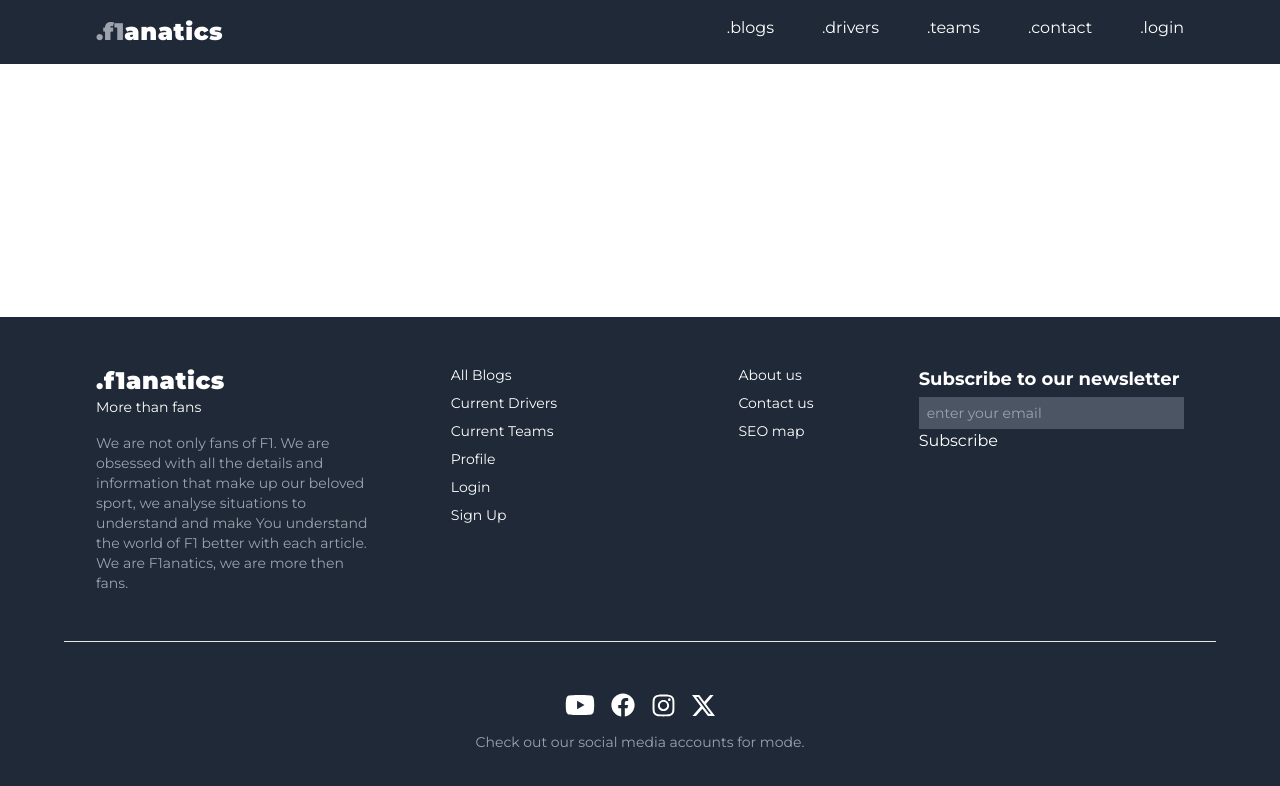
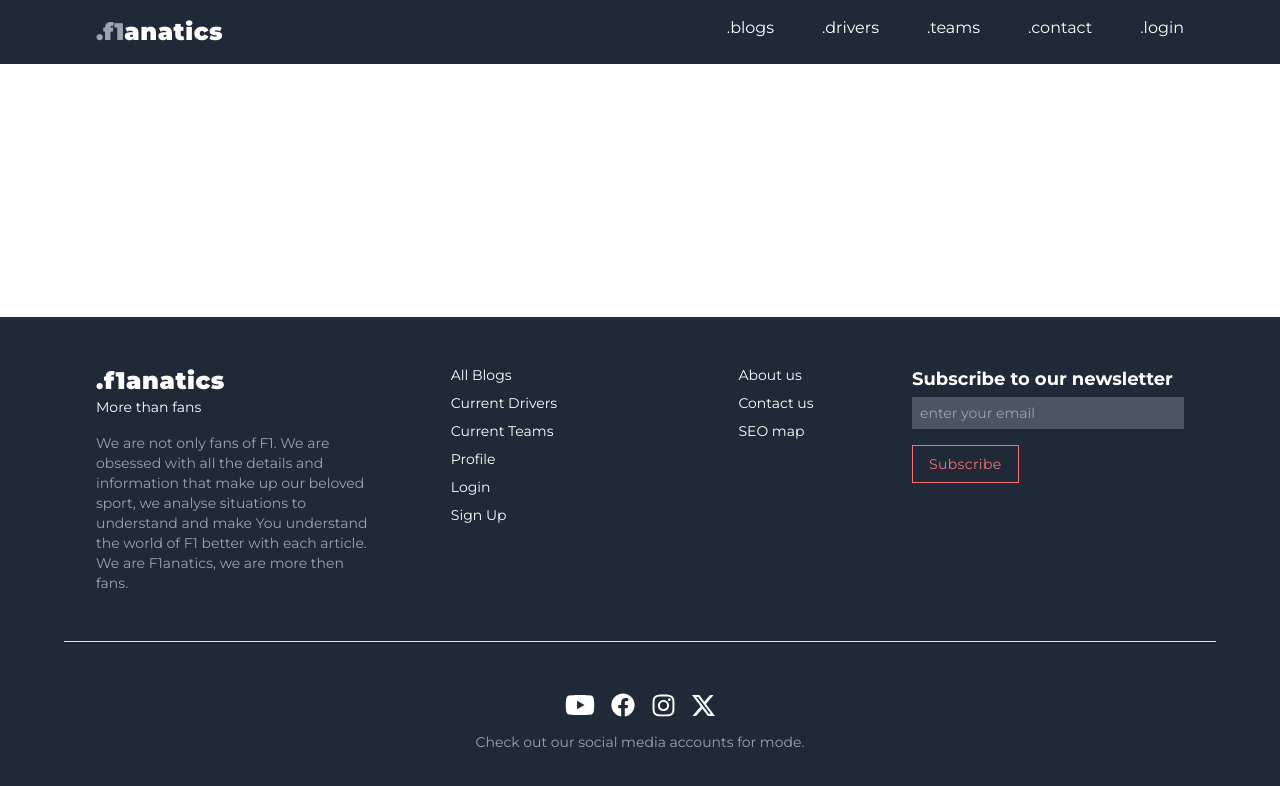
Before and after one commit to MarioAngelov2/F1anatic, a Next.js app in the folder f1anatic/: page / in a window 1280 px wide. Shown: the top 786 px of the page. Built offline with nearby package versions, Linux system fonts and the light colour scheme.

Commit message:
Add css to footer

```diff
--- a/f1anatic/src/app/globals.css
+++ b/f1anatic/src/app/globals.css
@@ -4,15 +4,24 @@
 
 @layer components {
     .linkStyle {
-        @apply text-white relative
+        @apply text-white relative;
     }
 
     .linkStyle::after {
         @apply content-[''] bg-gray-200 h-[1.5px] w-[0] left-0 -bottom-[5px]
-        rounded-xl absolute duration-300
+        rounded-xl absolute duration-300;
     }
 
     .linkStyle:hover::after {
-        @apply w-[100%]
+        @apply w-[100%];
+    }
+
+    .footerLinks {
+        @apply hover:text-gray-400 transition duration-300 ease-in-out;
+    }
+
+    .subscribeBtn {
+        @apply text-sm border border-red-400 text-red-400 px-4 py-2 mt-4 hover:bg-red-400 transition
+        duration-300 ease-in-out hover:text-black tracking-wide;
     }
 }
```
